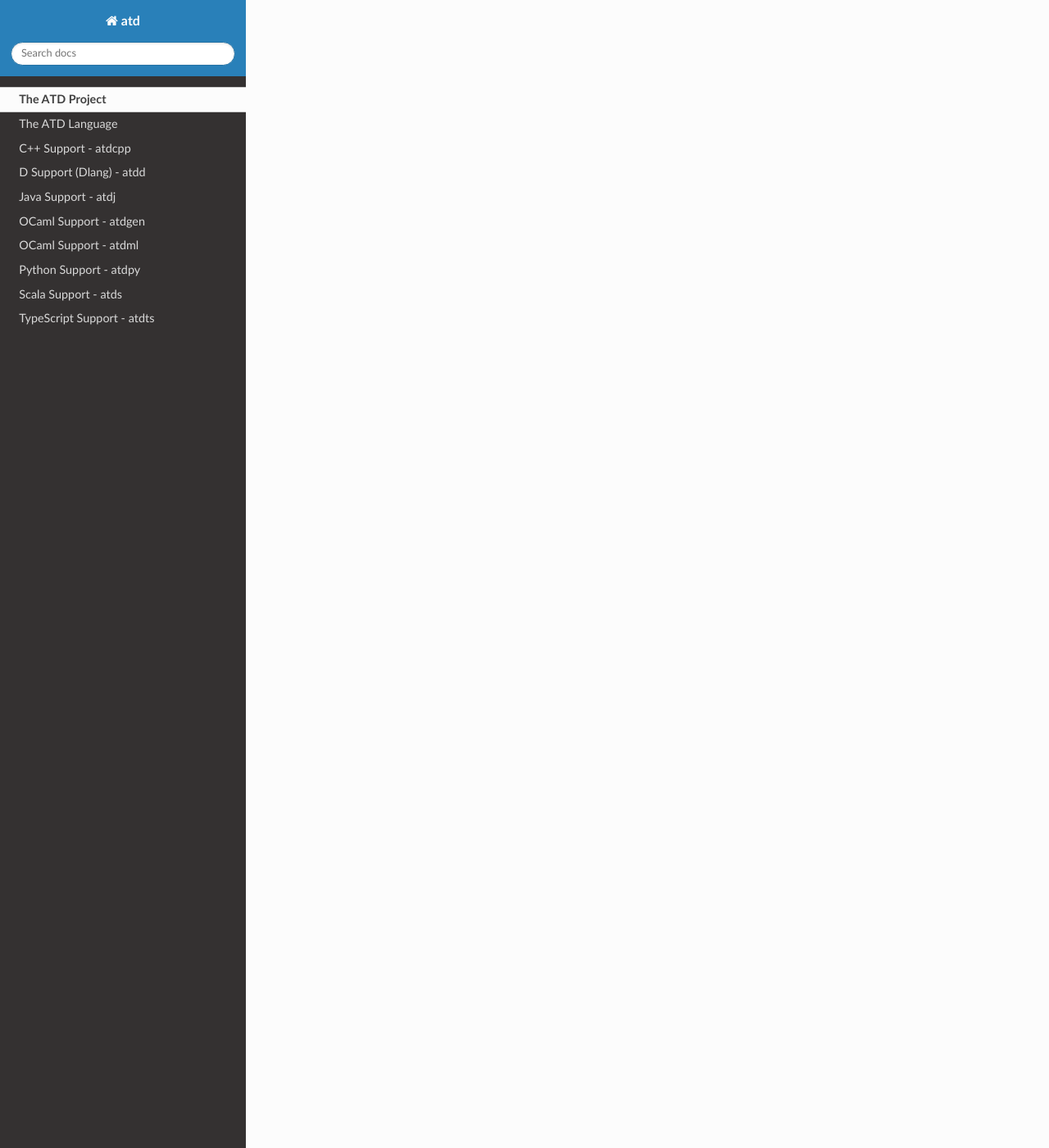
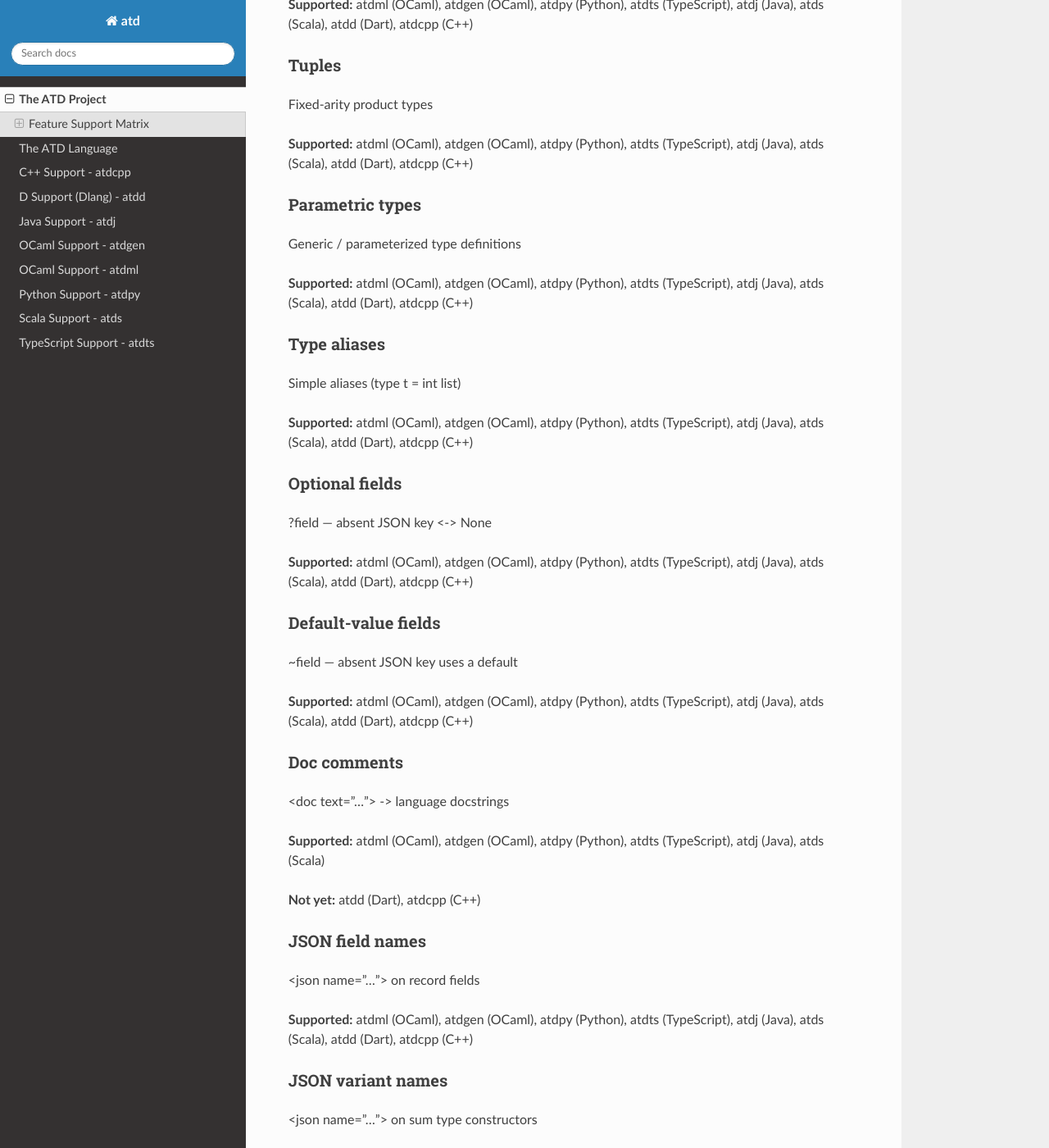
Before and after one commit to ahrefs/atd, a Sphinx documentation site: the page built from doc/atd-project.rst, in a window 1280 px wide and 1400 px high, scrolled down 1990 px. Shown: the whole window at 82% size. Built offline with Sphinx 7.4.7 and the Read the Docs theme 3.1.0, drawn with Linux system fonts in a browser that asks for light colours; some of the changed text lies outside the part shown.

Commit message:
Add feature support matrix to documentation
Adds internal/src/main.ml, a small OCaml program that encodes which ATD
features each backend supports (Yes/Planned/No) and generates an RST
page. Run `make` in internal/ to regenerate doc/support-matrix.rst.

The matrix is included in the ATD Project page in the Sphinx docs.

Co-Authored-By: Claude Sonnet 4.6 <noreply@anthropic.com>

```diff
--- a/doc/atd-project.rst
+++ b/doc/atd-project.rst
@@ -21,3 +21,5 @@ Some properties of interest of ATD schemas include:
 * support for sum types aka algebraic data types or tagged unions
 * options to select alternate representations than the default, e.g.
   use a JSON object rather than an array of pairs
+
+.. include:: support-matrix.rst
--- /dev/null
+++ b/doc/support-matrix.rst
@@ -0,0 +1,174 @@
+.. Generated by internal/src/main.ml. Do not edit directly.
+   Run 'make' in internal/ to regenerate.
+
+Feature Support Matrix
+======================
+
+For each ATD feature, target languages are grouped by support level.
+
+Basic types
+~~~~~~~~~~~
+
+unit, bool, int, float, string
+
+**Supported:** atdml (OCaml), atdgen (OCaml), atdpy (Python), atdts (TypeScript), atdj (Java), atds (Scala), atdd (Dart), atdcpp (C++)
+
+Abstract type
+~~~~~~~~~~~~~
+
+Any JSON value (abstract keyword)
+
+**Supported:** atdml (OCaml), atdgen (OCaml), atdpy (Python), atdts (TypeScript), atdj (Java), atds (Scala), atdd (Dart), atdcpp (C++)
+
+List / array
+~~~~~~~~~~~~
+
+The list type constructor
+
+**Supported:** atdml (OCaml), atdgen (OCaml), atdpy (Python), atdts (TypeScript), atdj (Java), atds (Scala), atdd (Dart), atdcpp (C++)
+
+Option type
+~~~~~~~~~~~
+
+ATD-style "None" / ["Some", x] encoding
+
+**Supported:** atdml (OCaml), atdgen (OCaml), atdpy (Python), atdts (TypeScript), atdj (Java), atds (Scala), atdd (Dart), atdcpp (C++)
+
+Nullable
+~~~~~~~~
+
+JSON null <-> None, other value <-> Some x
+
+**Supported:** atdml (OCaml), atdgen (OCaml), atdpy (Python), atdts (TypeScript), atdj (Java), atds (Scala), atdd (Dart), atdcpp (C++)
+
+Wrap type
+~~~~~~~~~
+
+Custom type wrappers ('a wrap)
+
+**Supported:** atdml (OCaml), atdgen (OCaml), atdts (TypeScript), atdd (Dart), atdcpp (C++)
+
+**Not yet:** atdpy (Python), atdj (Java), atds (Scala)
+
+Records
+~~~~~~~
+
+Record types with named fields
+
+**Supported:** atdml (OCaml), atdgen (OCaml), atdpy (Python), atdts (TypeScript), atdj (Java), atds (Scala), atdd (Dart), atdcpp (C++)
+
+Sum types
+~~~~~~~~~
+
+Tagged unions / variants
+
+**Supported:** atdml (OCaml), atdgen (OCaml), atdpy (Python), atdts (TypeScript), atdj (Java), atds (Scala), atdd (Dart), atdcpp (C++)
+
+Tuples
+~~~~~~
+
+Fixed-arity product types
+
+**Supported:** atdml (OCaml), atdgen (OCaml), atdpy (Python), atdts (TypeScript), atdj (Java), atds (Scala), atdd (Dart), atdcpp (C++)
+
+Parametric types
+~~~~~~~~~~~~~~~~
+
+Generic / parameterized type definitions
+
+**Supported:** atdml (OCaml), atdgen (OCaml), atdpy (Python), atdts (TypeScript), atdj (Java), atds (Scala), atdd (Dart), atdcpp (C++)
+
+Type aliases
+~~~~~~~~~~~~
+
+Simple aliases (type t = int list)
+
+**Supported:** atdml (OCaml), atdgen (OCaml), atdpy (Python), atdts (TypeScript), atdj (Java), atds (Scala), atdd (Dart), atdcpp (C++)
+
+Optional fields
+~~~~~~~~~~~~~~~
+
+?field — absent JSON key <-> None
+
+**Supported:** atdml (OCaml), atdgen (OCaml), atdpy (Python), atdts (TypeScript), atdj (Java), atds (Scala), atdd (Dart), atdcpp (C++)
+
+Default-value fields
+~~~~~~~~~~~~~~~~~~~~
+
+~field — absent JSON key uses a default
+
+**Supported:** atdml (OCaml), atdgen (OCaml), atdpy (Python), atdts (TypeScript), atdj (Java), atds (Scala), atdd (Dart), atdcpp (C++)
+
+Doc comments
+~~~~~~~~~~~~
+
+<doc text="..."> -> language docstrings
+
+**Supported:** atdml (OCaml), atdgen (OCaml), atdpy (Python), atdts (TypeScript), atdj (Java), atds (Scala)
+
+**Not yet:** atdd (Dart), atdcpp (C++)
+
+JSON field names
+~~~~~~~~~~~~~~~~
+
+<json name="..."> on record fields
+
+**Supported:** atdml (OCaml), atdgen (OCaml), atdpy (Python), atdts (TypeScript), atdj (Java), atds (Scala), atdd (Dart), atdcpp (C++)
+
+JSON variant names
+~~~~~~~~~~~~~~~~~~
+
+<json name="..."> on sum type constructors
+
+**Supported:** atdml (OCaml), atdgen (OCaml), atdpy (Python), atdts (TypeScript), atdj (Java), atds (Scala), atdd (Dart), atdcpp (C++)
+
+Assoc as JSON object
+~~~~~~~~~~~~~~~~~~~~
+
+(string * v) list <json repr="object">
+
+**Supported:** atdml (OCaml), atdgen (OCaml), atdpy (Python), atdts (TypeScript)
+
+**Not yet:** atdj (Java), atds (Scala), atdd (Dart), atdcpp (C++)
+
+JSON adapter
+~~~~~~~~~~~~
+
+Custom pre/post-processing hooks
+
+**Supported:** atdml (OCaml), atdgen (OCaml)
+
+**Not yet:** atdpy (Python), atdts (TypeScript), atdj (Java), atds (Scala), atdd (Dart), atdcpp (C++)
+
+Cross-file imports
+~~~~~~~~~~~~~~~~~~
+
+from module import type1, type2
+
+**Supported:** atdml (OCaml), atdpy (Python), atdts (TypeScript)
+
+**Not yet:** atdj (Java), atds (Scala), atdd (Dart), atdcpp (C++)
+
+**Not supported:** atdgen (OCaml)
+
+Shared/cyclic types
+~~~~~~~~~~~~~~~~~~~
+
+The shared type constructor for graphs
+
+**Supported:** atdgen (OCaml)
+
+**Not yet:** atdj (Java), atds (Scala), atdd (Dart), atdcpp (C++)
+
+**Not supported:** atdml (OCaml), atdpy (Python), atdts (TypeScript)
+
+Open enumerations
+~~~~~~~~~~~~~~~~~
+
+Unknown variants round-tripped as-is
+
+**Supported:** atdgen (OCaml)
+
+**Not yet:** atdpy (Python), atdts (TypeScript), atdj (Java), atds (Scala), atdd (Dart), atdcpp (C++)
+
+**Not supported:** atdml (OCaml)
```
Also changed, not shown: 3 other files.
